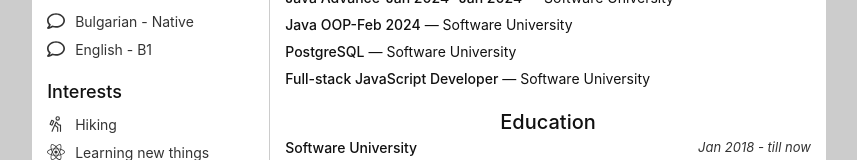
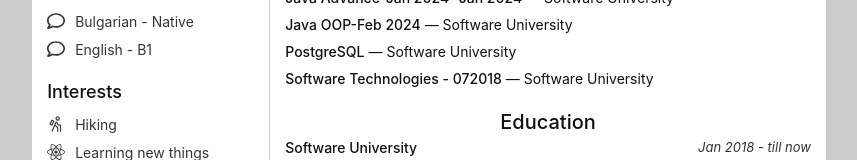
Before and after one commit to NinaNikolova/resume, a React (Create React App) app: page / in a window 1280 px wide. Shown: the part 885-1045 px from the top of the page, without its empty margins (211-1068 px from the left). Built offline with nearby package versions, Linux system fonts and the light colour scheme.

Commit message:
added links to certificates

```diff
--- a/public/index.html
+++ b/public/index.html
@@ -2,13 +2,14 @@
 <html lang="en">
   <head>
     <meta charset="utf-8" />
-    <link rel="icon" href="%PUBLIC_URL%/favicon.ico" />
+    <link rel="icon" href="%PUBLIC_URL%/portfolio.png" />
     <meta name="viewport" content="width=device-width, initial-scale=1" />
     <meta name="theme-color" content="#000000" />
     <meta
       name="description"
       content="Web site created using create-react-app"
     />
+
     <link rel="apple-touch-icon" href="%PUBLIC_URL%/logo192.png" />
     <!--
       manifest.json provides metadata used when your web app is installed on a
--- a/src/App.js
+++ b/src/App.js
@@ -18,6 +18,7 @@
 import allData from './data';
 
 function App() {
+
   const [language, setLanguage] = React.useState('english');
 
   const data = allData[language];
--- a/src/components/Certificates.js
+++ b/src/components/Certificates.js
@@ -1,3 +1,5 @@
+import Link from "./Links.js";
+
 export default function Certificates({ data }) {
     const { title, list } = data;
 
@@ -5,10 +7,10 @@
       <section className="certificates">
         <h2>{title}</h2>
         <ul>
-          {list.map(({ name, provider }) => (
+          {list.map(({ name, provider, url }) => (
             <li key={name}>
               <h4>
-                {name}
+              <Link to={url}>{name}</Link>
                 <span className="provider"> &mdash; {provider}</span>
               </h4>
             </li>
--- a/src/data/bulgarian.js
+++ b/src/data/bulgarian.js
@@ -205,7 +205,7 @@
         {
           name: 'Full-stack JavaScript Developer',
           provider: 'Software University',
-          url: ''
+          url: 'https://softuni.bg/certificates/details/185271/46d18211'
         },
         {
           name: 'Java Advance-Jan 2024 -Jan 2024',
@@ -223,9 +223,9 @@
           url: ''
         },
         {
-          name: 'Full-stack JavaScript Developer',
+          name: 'Software Technologies - 072018',
           provider: 'Software University',
-          url: 'https://softuni.bg/certificates/details/216935/1e04bc5e'
+          url: 'https://softuni.bg/certificates/details/56833/6cd31a3c'
         },
       ],
     },
--- a/src/data/english.js
+++ b/src/data/english.js
@@ -206,7 +206,7 @@
         {
           name: 'Full-stack JavaScript Developer',
           provider: 'Software University',
-          url: ''
+          url: 'https://softuni.bg/certificates/details/185271/46d18211'
         },
         {
           name: 'Java Advance-Jan 2024 -Jan 2024',
@@ -224,9 +224,9 @@
           url: ''
         },
         {
-          name: 'Full-stack JavaScript Developer',
+          name: 'Software Technologies - 072018',
           provider: 'Software University',
-          url: 'https://softuni.bg/certificates/details/216935/1e04bc5e'
+          url: 'https://softuni.bg/certificates/details/56833/6cd31a3c'
         },
       ],
     },
```
Also changed, not shown: public/portfolio.png (added).
